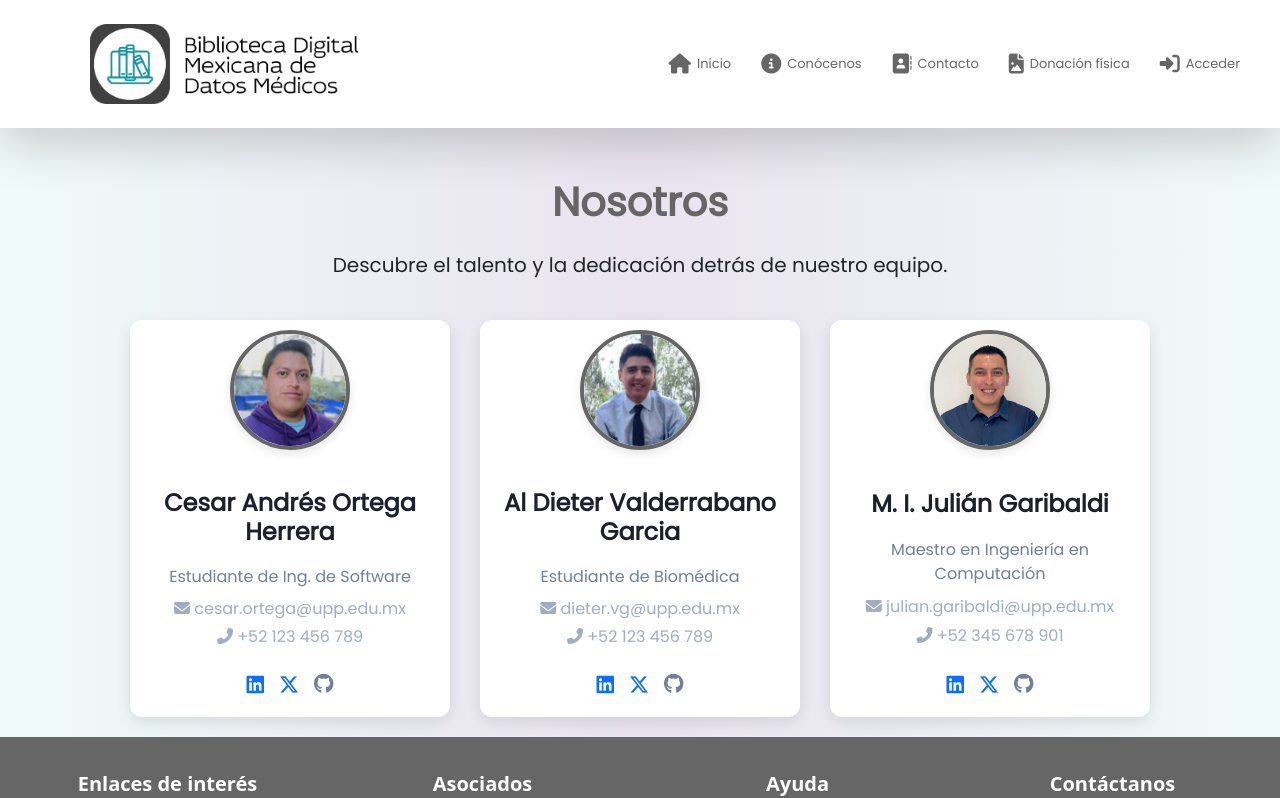
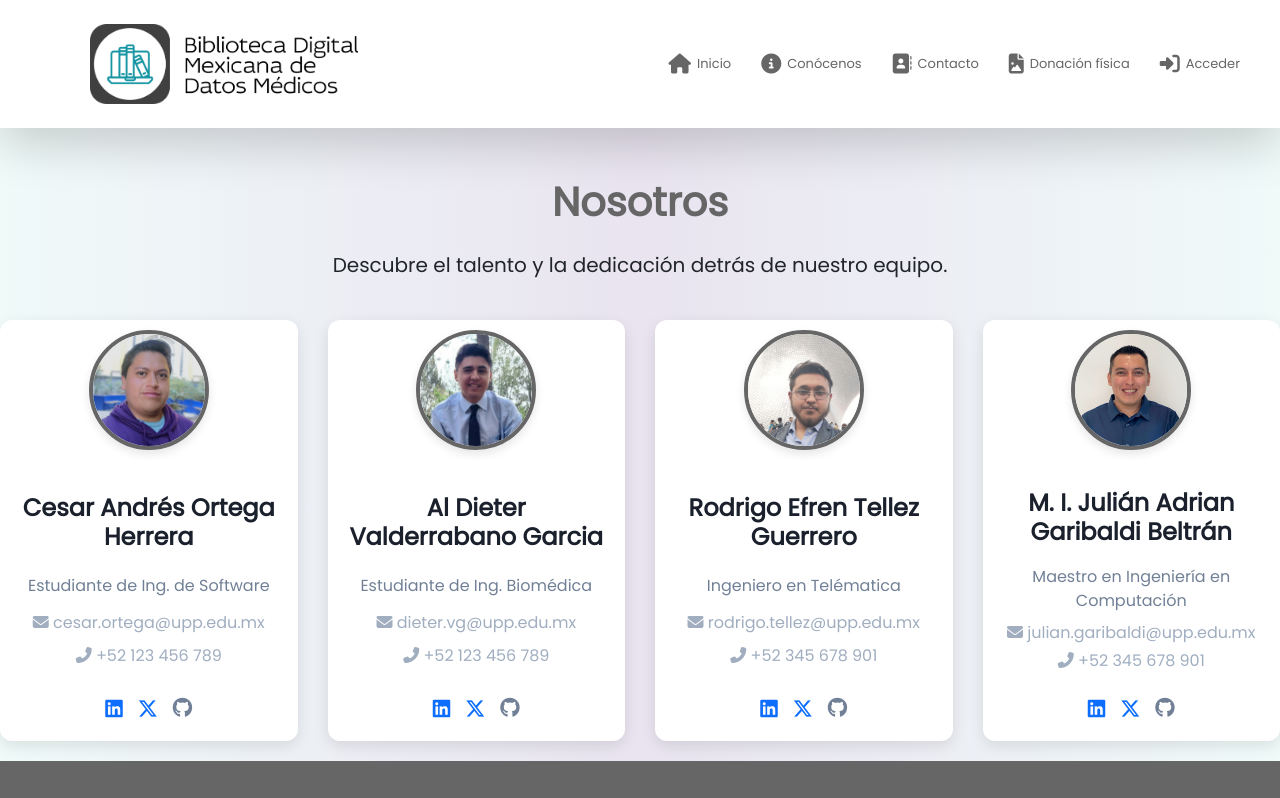
Before and after one commit to elCatmon/repositorio_imagenes_columna, a React (Create React App) app in the folder pruebas/: page /nosotros in a window 1280 px wide. Shown: the top 798 px of the page. Built offline with nearby package versions, Linux system fonts and the light colour scheme; what cornerstone-wado-image-loader would draw is missing.

Commit message:
Se agregan datos faltantes de Rodrigo

```diff
--- a/pruebas/src/components/Nosotros/Nosotros.js
+++ b/pruebas/src/components/Nosotros/Nosotros.js
@@ -37,7 +37,7 @@ Descubre el talento y la dedicación detrás de nuestro equipo.
     <div className="persona-card">
       <img src="/Imagenes/dieter.jpeg" alt="Al Dieter Valderrabano Garcia" className="persona-img" />
       <h2 className="mt-6 text-2xl font-semibold text-gray-900">Al Dieter Valderrabano Garcia</h2>
-      <p className="text-gray-600 mt-2">Estudiante de Biomédica</p>
+      <p className="text-gray-600 mt-2">Estudiante de  Ing. Biomédica</p>
       <p className="text-gray-500 mt-2"><i className="fas fa-envelope"></i> dieter.vg@upp.edu.mx </p>
       <p className="text-gray-500 mt-1"><i className="fas fa-phone-alt"></i> +52 123 456 789</p>
       <div className="mt-4 flex justify-center space-x-3">
@@ -47,8 +47,20 @@ Descubre el talento y la dedicación detrás de nuestro equipo.
       </div>
     </div>
     <div className="persona-card">
+      <img src="/Imagenes/Rodrigo.jpg" alt="Rodrigo Efren Tellez Guerrero" className="persona-img" />
+      <h2 className="mt-6 text-2xl font-semibold text-gray-900">Rodrigo Efren Tellez Guerrero </h2>
+      <p className="text-gray-600 mt-2">Ingeniero en Telématica</p>
+      <p className="text-gray-500 mt-2"><i className="fas fa-envelope"></i> rodrigo.tellez@upp.edu.mx</p>
+      <p className="text-gray-500 mt-1"><i className="fas fa-phone-alt"></i> +52 345 678 901</p>
+      <div className="mt-4 flex justify-center space-x-3">
+        <a href="#" className="text-blue-600 hover:text-blue-800"><i className="fab fa-linkedin fa-lg"></i></a>
+        <a href="#" className="text-blue-400 hover:text-blue-600"><i className="fab fa-x-twitter fa-lg"></i></a>
+        <a href="#" className="text-gray-600 hover:text-gray-800"><i className="fab fa-github fa-lg"></i></a>
+      </div>
+    </div>
+    <div className="persona-card">
       <img src="/Imagenes/Julian.png" alt="M. I. Julián Garibaldi" className="persona-img" />
-      <h2 className="mt-6 text-2xl font-semibold text-gray-900">M. I. Julián Garibaldi</h2>
+      <h2 className="mt-6 text-2xl font-semibold text-gray-900">M. I. Julián Adrian Garibaldi Beltrán</h2>
       <p className="text-gray-600 mt-2">Maestro en Ingeniería en Computación</p>
       <p className="text-gray-500 mt-2"><i className="fas fa-envelope"></i> julian.garibaldi@upp.edu.mx</p>
       <p className="text-gray-500 mt-1"><i className="fas fa-phone-alt"></i> +52 345 678 901</p>
```
Also changed, not shown: pruebas/public/imagenes/Rodrigo.jpg (added).
